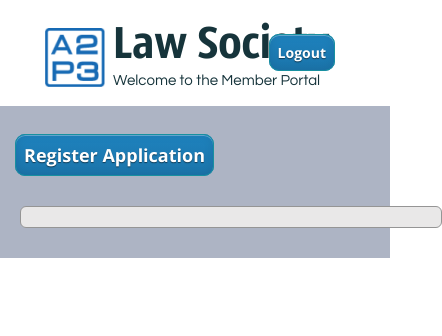
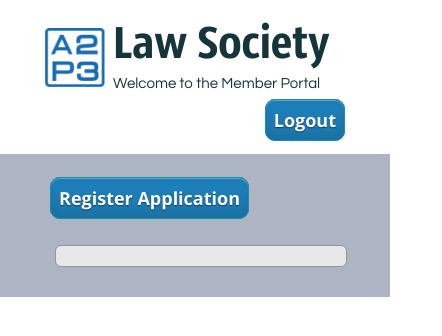
Before and after one commit to dickhardt/rs-sample-node-a2p3, a website: page html/developer.html in a window 390 px wide. Shown: the whole page, 442 px wide, since content can reach past the window. Drawn offline with nearby package versions, Linux system fonts and the light colour scheme; files that its build step writes are made by us from their sources; no server answers; files whose address does not match are found by name.

Commit message:
numerous layout and visual changes: https://github.com/dickhardt/A2P3_HTML/issues/63

```diff
--- a/html/assets/style.css
+++ b/html/assets/style.css
@@ -291,7 +291,7 @@ body img[height="1"] {
 	color: #000000;
 	font-size: 15px;
 	outline: none;
-	padding-right: 75px;
+	padding-right: 0px;
 }
 
 .mainContentSubTitleTwo {
@@ -526,11 +526,14 @@ body img[height="1"] {
 	}
 
 	.mainContentWrap {
-		width: 380px;
+		width: 300px;
 		margin: auto;
 		padding-top: 10px;
 		padding-bottom: 10px;
 		line-height: 1;
+	}
+	.dashboardSection {
+		width: 270px;
 	}
 	.formItemTitle {
 		font-size: 13px;
@@ -569,7 +572,7 @@ body img[height="1"] {
 	}
 
 	.genericButton {
-		line-height: 3;
+		line-height: 2.5;
 	}
 }
 
--- a/html/developer.html
+++ b/html/developer.html
@@ -20,10 +20,10 @@
 	<section class="headerContainer">
 		<a href="http://a2p3.net"><img class="headerLogo" alt="A2P3" src="/images/a2p3_logo.png" border="0"></a>
 		<span class="mainTitle">Law Society</span>
-		<div class="mainTitleText">Welcome to the Member Portal</div>
-		<div class="loginStatus">
-		  <a href="/logout" id="logout" class="genericSmallButton">Logout</a>
-		</div>
+		<span class="mainTitleText"><br>Welcome to the Member Portal</span>
+		<span style="float:right;">
+			<a class="genericButton" href="/logout" id="logout">Logout </a>
+		</span>
 	</section>
 </header>
 <section class="mainContent">
```
Also changed, not shown: html/admin.html (+4 -4 lines), html/lawyer.html (+22 -15 lines).
